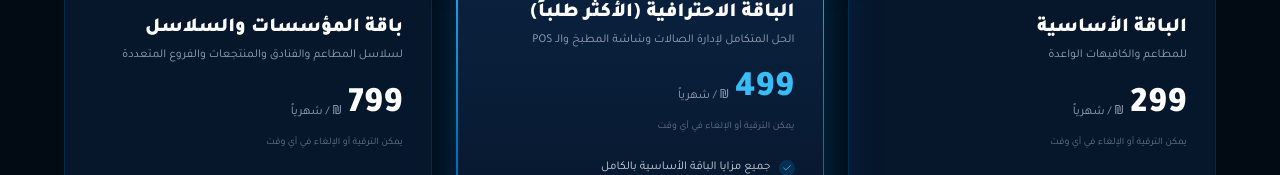
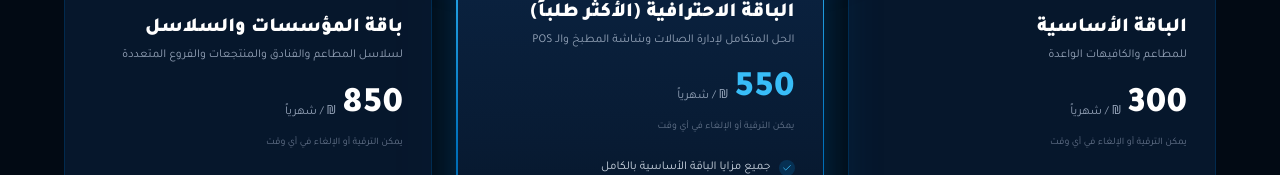
Before and after one commit to bossbaraka/restaurantsMureeh, a React (Vite) app: page / in a window 1280 px wide. Shown: the part 5853-6028 px from the top of the page. Built offline with nearby package versions, Linux system fonts and the light colour scheme; no server answers.

Commit message:
fix(saas): update subscription plan prices (Starter 300, Pro 550, Enterprise 850 NIS)

```diff
--- a/src/components/common/SaaSLandingPage.tsx
+++ b/src/components/common/SaaSLandingPage.tsx
@@ -64,9 +64,9 @@ const PLANS: PlanDef[] = [
     id: 'starter',
     name: 'الباقة الأساسية',
     tagline: 'للمطاعم والكافيهات الواعدة',
-    priceMonthly: 299,
-    priceYearly: 2990,
-    priceYearlyPerMonth: Math.round(2990 / 12),
+    priceMonthly: 300,
+    priceYearly: 3000,
+    priceYearlyPerMonth: Math.round(3000 / 12),
     features: [
       'منيو رقمي فاخر وتفاعلي عبر رمز الـ QR',
       'طلب فوري مباشر من الطاولة بدون أي تطبيق',
@@ -81,9 +81,9 @@ const PLANS: PlanDef[] = [
     id: 'pro',
     name: 'الباقة الاحترافية (الأكثر طلباً)',
     tagline: 'الحل المتكامل لإدارة الصالات وشاشة المطبخ والـ POS',
-    priceMonthly: 499,
-    priceYearly: 4990,
-    priceYearlyPerMonth: Math.round(4990 / 12),
+    priceMonthly: 550,
+    priceYearly: 5500,
+    priceYearlyPerMonth: Math.round(5500 / 12),
     features: [
       'جميع مزايا الباقة الأساسية بالكامل',
       'شاشة المطبخ الحية (KDS) بتنبيهات صوتية فورية',
@@ -98,9 +98,9 @@ const PLANS: PlanDef[] = [
     id: 'enterprise',
     name: 'باقة المؤسسات والسلاسل',
     tagline: 'لسلاسل المطاعم والفنادق والمنتجعات والفروع المتعددة',
-    priceMonthly: 799,
-    priceYearly: 7990,
-    priceYearlyPerMonth: Math.round(7990 / 12),
+    priceMonthly: 850,
+    priceYearly: 8500,
+    priceYearlyPerMonth: Math.round(8500 / 12),
     features: [
       'سعة مفتوحة للفروع والأصناف والطلبات',
       'إدارة الفروع المتعددة (Multi-Branch System)',
--- a/src/components/onboarding/RestaurantOnboardingModal.tsx
+++ b/src/components/onboarding/RestaurantOnboardingModal.tsx
@@ -360,9 +360,9 @@ export const RestaurantOnboardingModal: React.FC<RestaurantOnboardingModalProps>
                 <div className="grid grid-cols-2 sm:grid-cols-4 gap-2">
                   {[
                     { id: 'plan-trial-7d', name: 'Trial 7 أيام', price: 'مجانية', desc: '8 طاولات · صلاحيات محدودة', trial: true },
-                    { id: 'plan-starter', name: 'Starter', price: '₪299/شهرياً', desc: 'حتى 15 طاولة' },
-                    { id: 'plan-pro', name: 'Pro Hospitality', price: '₪499/شهرياً', desc: 'حتى 50 طاولة + تحليلات', popular: true },
-                    { id: 'plan-enterprise', name: 'Enterprise', price: '₪799/شهرياً', desc: 'طاولات وفروع غير محدودة' },
+                    { id: 'plan-starter', name: 'Starter', price: '₪300/شهرياً', desc: 'حتى 15 طاولة' },
+                    { id: 'plan-pro', name: 'Pro Hospitality', price: '₪550/شهرياً', desc: 'حتى 50 طاولة + تحليلات', popular: true },
+                    { id: 'plan-enterprise', name: 'Enterprise', price: '₪850/شهرياً', desc: 'طاولات وفروع غير محدودة' },
                   ].map((p) => (
                     <button
                       key={p.id}
```
Also changed, not shown: 1 other file (tests, documents, lock files or other folders).
